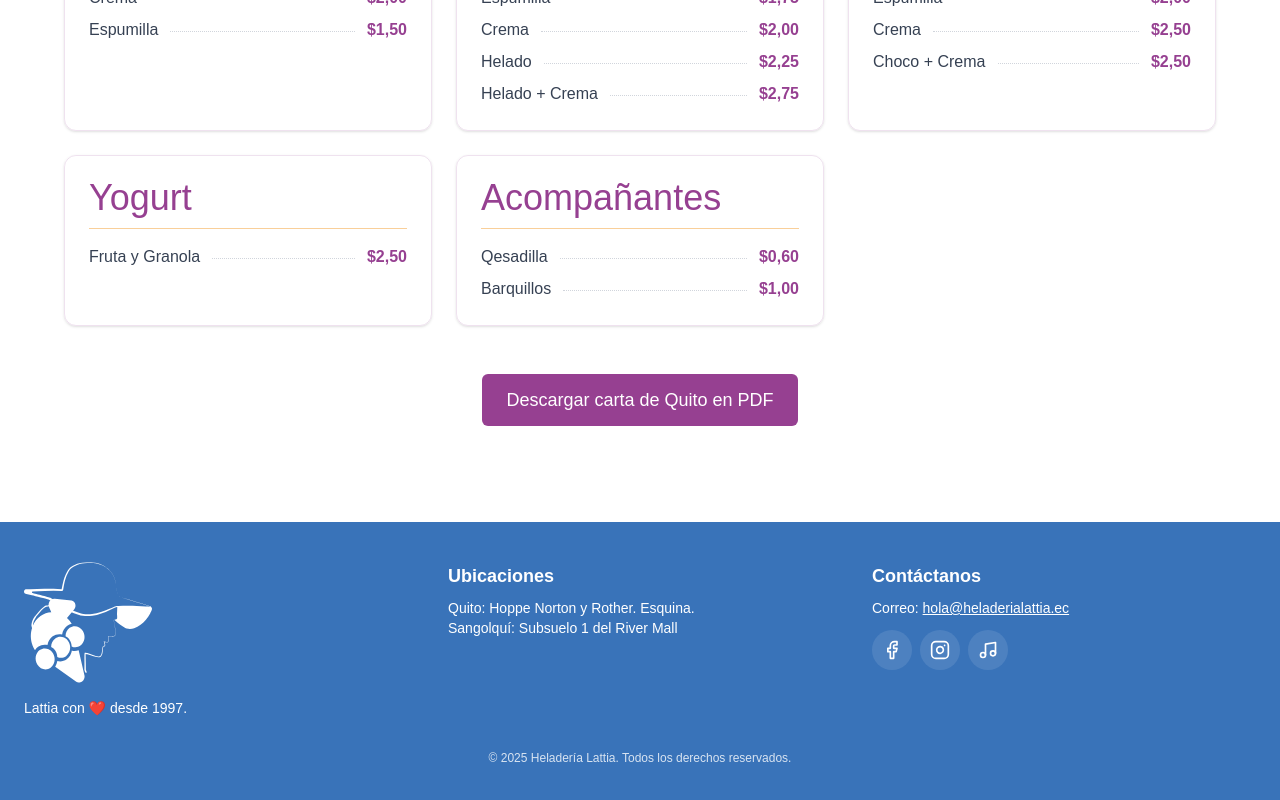
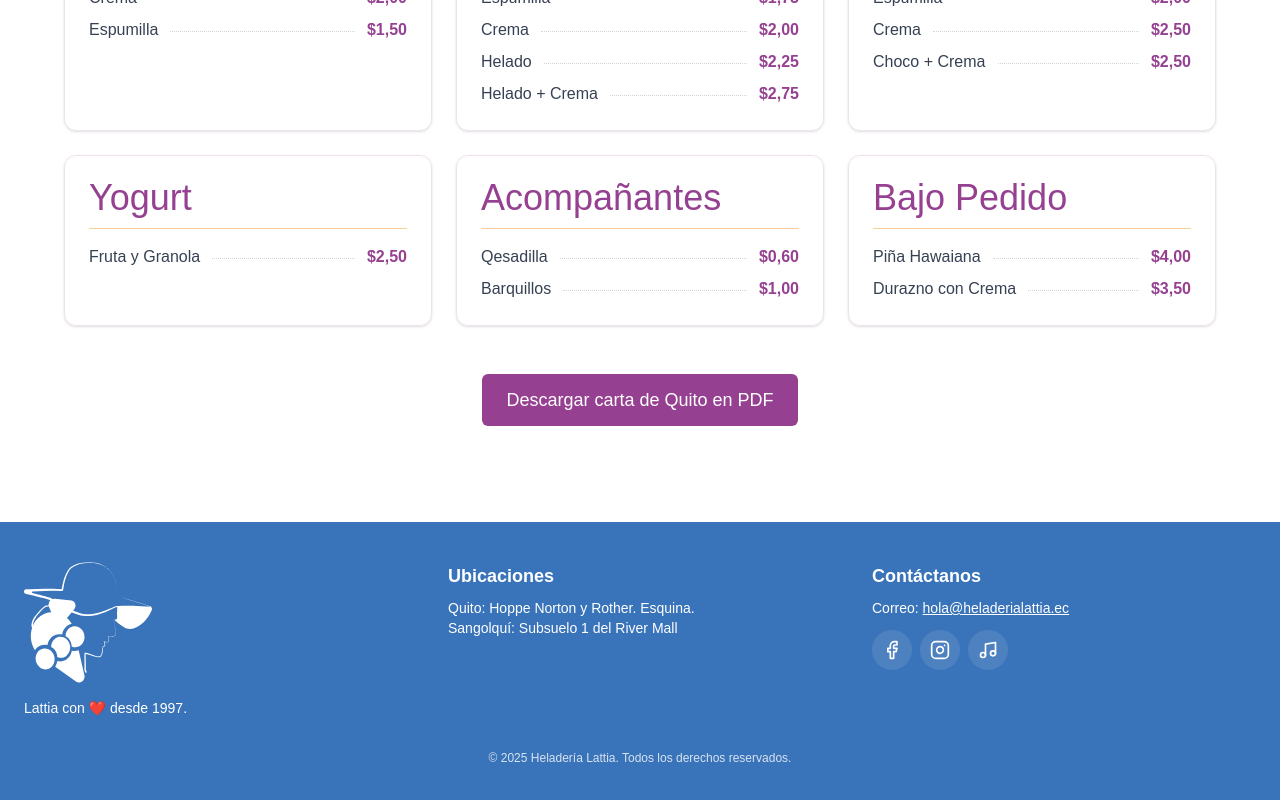
Before and after one commit to ma74ni/newlattia2025, a Next.js app: page /carta in a window 1280 px wide. Shown: the part 1785-2585 px from the top of the page. Built offline with nearby package versions, Linux system fonts and the light colour scheme.

Commit message:
feat: add new "Bajo Pedido" category with items for Quito

```diff
--- a/src/data/carta.ts
+++ b/src/data/carta.ts
@@ -193,4 +193,11 @@ export const carta: CartaCategoria[] = [
       { nombre: "Barquillos", precio: 1.0, locales: ["quito"] },
     ],
   },
+  {
+    nombre: "Bajo Pedido",
+    items: [
+      { nombre: "Piña Hawaiana", precio: 4.0, locales: ["quito"] },
+      { nombre: "Durazno con Crema", precio: 3.5, locales: ["quito"] },
+    ],
+  },
 ];
```
